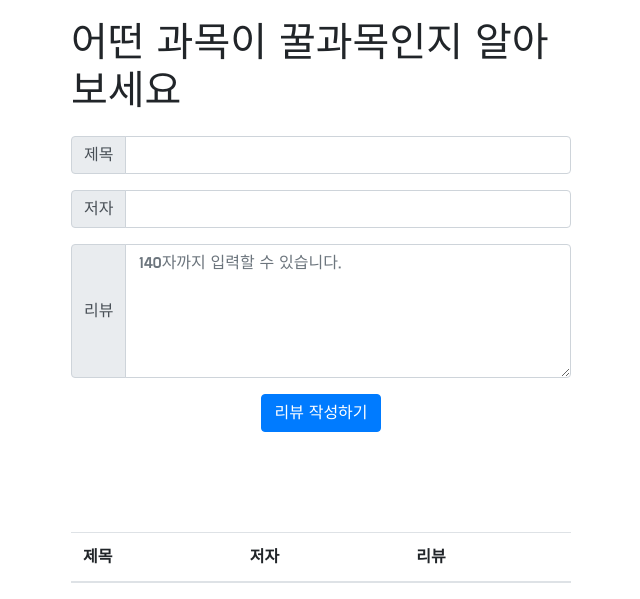
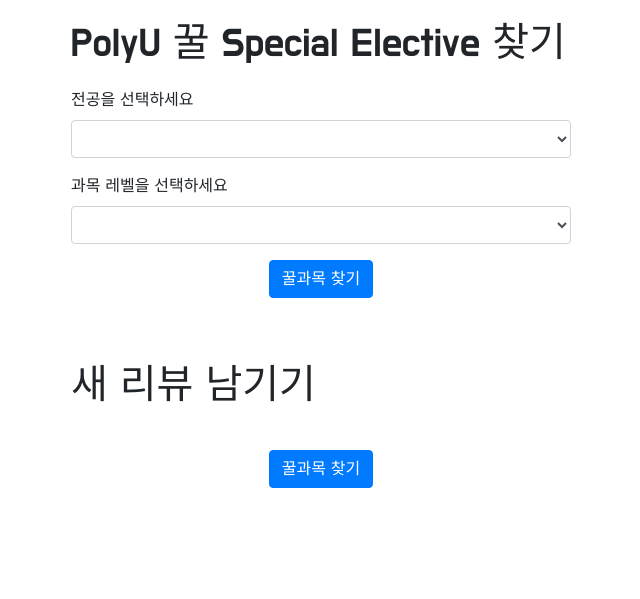
Before and after one commit to hello5072/sparta, a Flask app: page / in a window 1280 px wide. Shown: the part 300-899 px from the top of the page, without its empty margins (319-959 px from the left). After the commit the page ends 788 px from the top, so only its background shows below. Run offline with Flask 2, Linux system fonts and the light colour scheme; lists and menus that the app fills with data are empty; some libraries are stand-ins or nearby versions; some web fonts are replaced.

Commit message:
개인 프로젝트 week 1
index page html, 기본 구성

```diff
--- a/personal project/app.py
+++ b/personal project/app.py
@@ -23,3 +23,8 @@
 
 if __name__ == '__main__':
     app.run('0.0.0.0', port=5000, debug=True)
+
+
+
+
+# {'전공':'MM', '레벨':'2', '과목코드': "MM2234", "과목명": "Example", "평점": 3.0}
--- a/personal project/templates/index.html
+++ b/personal project/templates/index.html
@@ -124,52 +124,46 @@
     <div class="wrap">
         <div class="img"></div>
         <div class="info">
-            <h1>어떤 과목이 꿀과목인지 알아보세요</h1>
+            <h1>PolyU 꿀 Special Elective 찾기</h1>
             <p></p>
         </div>
         <div class="info">
-            <div class="input-group mb-3">
-                <div class="input-group-prepend">
-                    <span class="input-group-text">제목</span>
-                </div>
-                <input type="text" class="form-control" id="title" aria-describedby="basic-addon3">
+            <div class="form-group">
+                <label for="exampleFormControlSelect1">전공을 선택하세요</label>
+                <select class="form-control" id="exampleFormControlSelect1">
+                    <option></option>
+                    <option>MM</option>
+                    <option>AF</option>
+                    <option>LGT</option>
+                </select>
             </div>
-            <div class="input-group mb-3">
-                <div class="input-group-prepend">
-                    <span class="input-group-text">저자</span>
-                </div>
-                <input type="text" class="form-control" id="author" aria-describedby="basic-addon3">
-            </div>
-            <div class="input-group mb-3">
-                <div class="input-group-prepend">
-                    <span class="input-group-text">리뷰</span>
-                </div>
-                <textarea class="form-control" aria-describedby="basic-addon3" name="bookReview" id="review" cols="30"
-                    rows="5" placeholder="140자까지 입력할 수 있습니다." onkeyup="is_long(this)"></textarea>
+            <div class="form-group">
+                <label for="exampleFormControlSelect1">과목 레벨을 선택하세요</label>
+                <select class="form-control" id="exampleFormControlSelect1">
+                    <option></option>
+                    <option>1</option>
+                    <option>2</option>
+                    <option>3</option>
+                    <option>4</option>
+                </select>
             </div>
             <div class="order">
-                <button onclick="make_review()" type="button" class="btn btn-primary">리뷰 작성하기</button>
+                <button onclick="make_review()" type="button" class="btn btn-primary">꿀과목 찾기</button>
             </div>
         </div>
-        <div class="orders">
-            <table class="table">
-                <thead>
-                    <tr>
-                        <th scope="col">제목</th>
-                        <th scope="col">저자</th>
-                        <th scope="col">리뷰</th>
-                    </tr>
-                </thead>
-                <tbody id="orders-box">
-                    <tr>
-                        <td>Otto</td>
-                        <td>@mdo</td>
-                        <td>@mdo</td>
-                    </tr>
-                </tbody>
-            </table>
+        <p>&nbsp;</p>
+        <div class="info">
+            <h1>새 리뷰 남기기</h1>
+            <p>&nbsp;</p>
+            <div class="order">
+                <button onclick="make_review()" type="button" class="btn btn-primary">꿀과목 찾기</button>
+            </div>
+            <p>&nbsp;</p>
+            <p>&nbsp;</p>
+
         </div>
     </div>
+
 </body>
 
 </html>
```
